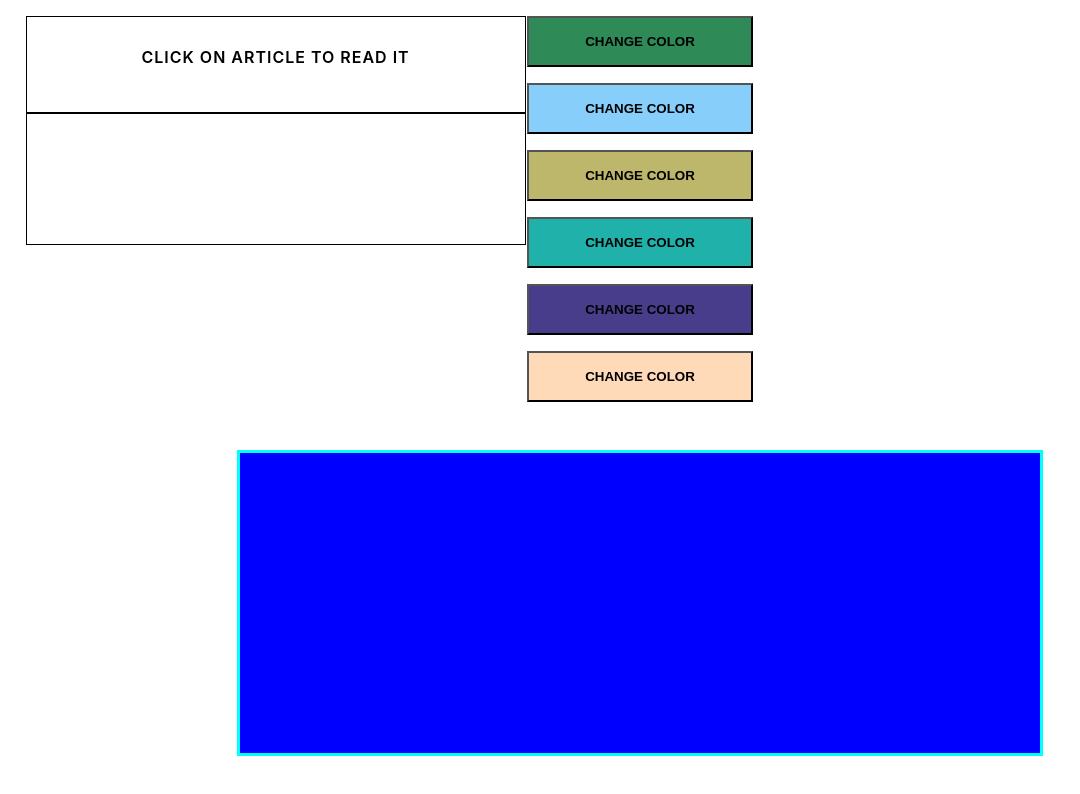
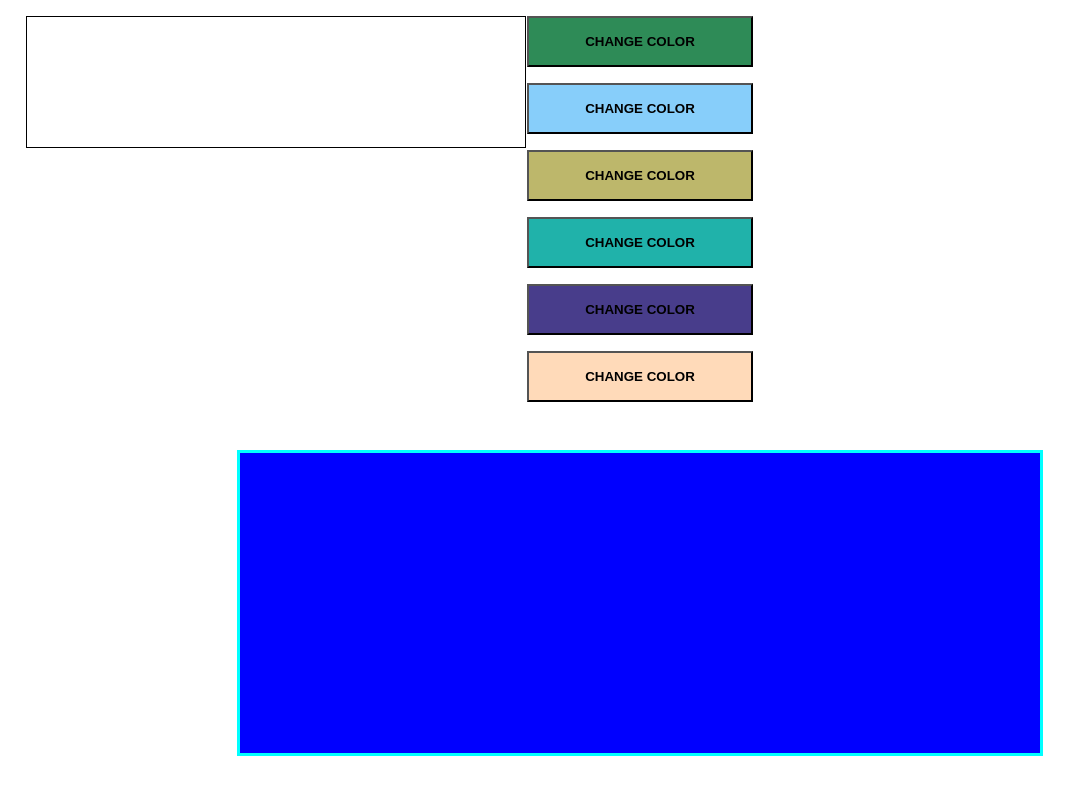
Before and after one commit to MaximUstianov/redux_with_typescript, a React (Create React App) app: page / in a window 1280 px wide. Shown: the top 794 px of the page, without its empty margins (0-1080 px from the left). Built offline with nearby package versions, Linux system fonts and the light colour scheme; no server answers.

Commit message:
fixed posts component 2

```diff
--- a/src/App.tsx
+++ b/src/App.tsx
@@ -12,7 +12,7 @@ import {StateI} from "./interfaces";
 
 class App extends React.Component<IProps, StateI> {
 
-    state: StateI = {data: [], changedBody: '', changedTitle: 'Click on article to read it'}
+    state: StateI = {data: [], changedBody: ''}
 
     async componentDidMount() {
         const response = await fetch(`https://jsonplaceholder.typicode.com/posts/`);
@@ -23,7 +23,7 @@ class App extends React.Component<IProps, StateI> {
     getPostById = async (id: any) => {
         const myResponse = await fetch(`https://jsonplaceholder.typicode.com/posts/${id}`);
         const myJson = await myResponse.json();
-        this.setState({changedBody: myJson.body, changedTitle: myJson.title});
+        this.setState({changedBody: myJson.body});
     }
 
     render() {
@@ -34,7 +34,7 @@ class App extends React.Component<IProps, StateI> {
 
         return (
             <div className="container">
-                <ComponentArticle changedBody={this.state.changedBody} changedTitle={this.state.changedTitle}/>
+                <ComponentArticle changedBody={this.state.changedBody} />
                 <ComponentPostList onClick={this.getPostById} data={this.state.data}/>
                 {colorComponents}
                 <ComponentDiv background={page.background}/>
--- a/src/components/ComponentArticle.tsx
+++ b/src/components/ComponentArticle.tsx
@@ -2,7 +2,6 @@ import React from "react";
 
 interface IArticle {
     changedBody: string
-    changedTitle: string
 }
 
 export class ComponentArticle extends React.Component<IArticle> {
@@ -11,7 +10,6 @@ export class ComponentArticle extends React.Component<IArticle> {
         return (
             <div className="About">
                 <div className="content">
-                    <div className="title">{this.props.changedTitle}</div>
                     <div className="article">{this.props.changedBody}</div>
                 </div>
             </div>
--- a/src/interfaces.ts
+++ b/src/interfaces.ts
@@ -16,5 +16,4 @@ type respX = {
 export interface StateI {
     data: respX[];
     changedBody: string
-    changedTitle: string
 }
```
